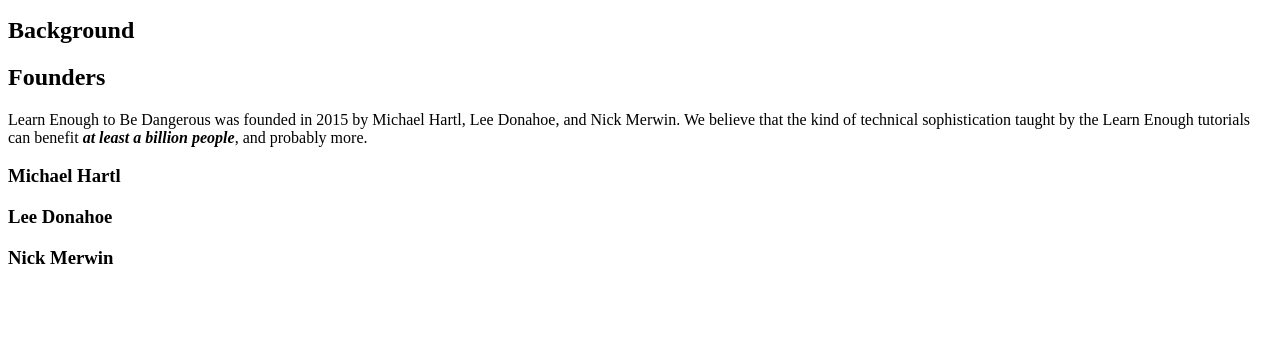
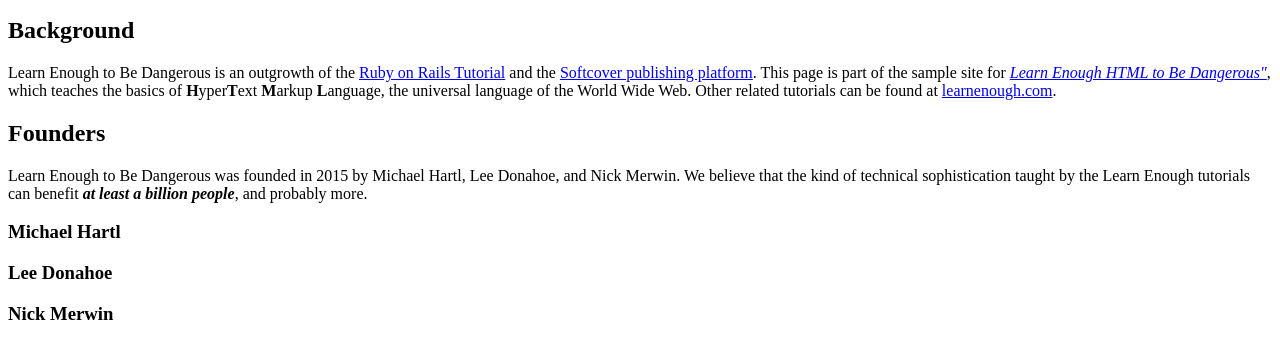
Before and after one commit to patrickroxas/sample_website, a plain HTML site: page index.html in a window 1280 px wide. Shown: the part 137-496 px from the top of the page. Drawn offline with Linux system fonts and the light colour scheme.

Commit message:
Add background with links

```diff
--- a/index.html
+++ b/index.html
@@ -14,6 +14,14 @@
 
     <h2>Background</h2>
 
+    <p>
+    	Learn Enough to Be Dangerous is an outgrowth of the <a href="https://railstutorial.org">Ruby on Rails Tutorial</a> and the <a href="https://www.softcover.io/">Softcover publishing platform</a>.
+
+    	This page is part of the sample site for <a href="https://www.learnenough.com/html"><em>Learn Enough HTML to Be Dangerous"</em></a>, which teaches the basics of <strong>H</strong>yper<strong>T</strong>ext <strong>M</strong>arkup <strong>L</strong>anguage, the universal language of the World Wide Web.
+
+    	Other related tutorials can be found at <a href="https://www.learnenough.com">learnenough.com</a>.
+    </p>
+
     <h2>Founders</h2>
 
     <p>Learn Enough to Be Dangerous was founded in 2015 by Michael Hartl, Lee Donahoe, and Nick Merwin. We believe that the kind of technical sophistication taught by the Learn Enough tutorials can benefit <em><strong>at least a billion people</strong></em>, and probably more.
```
